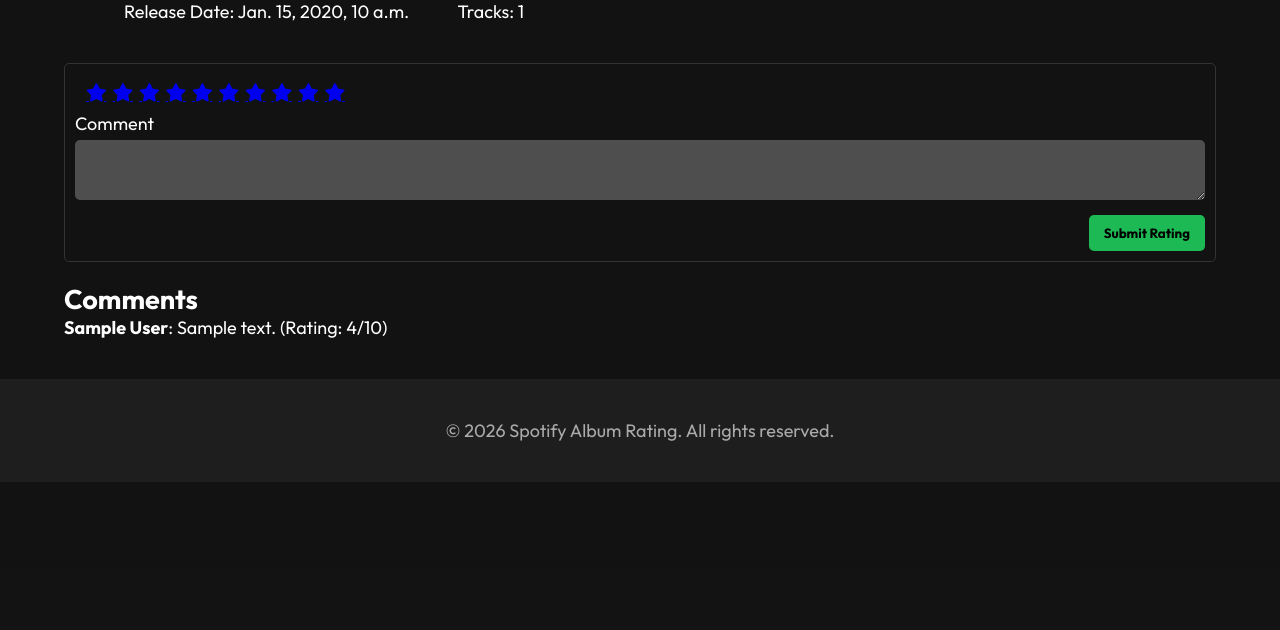
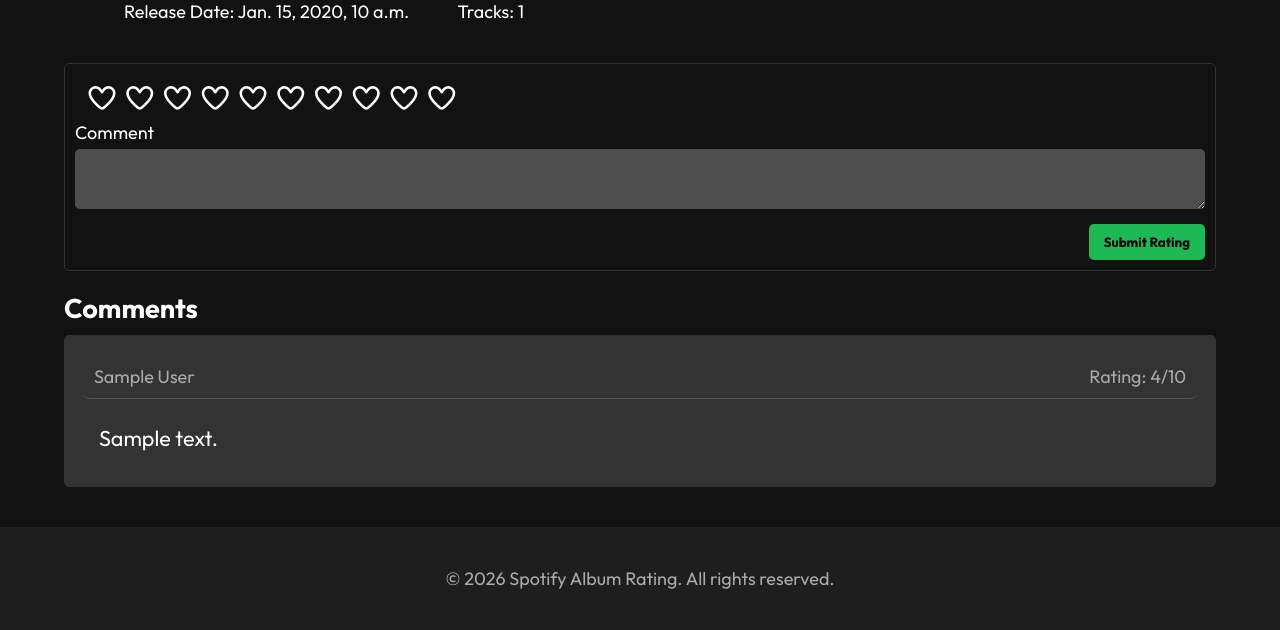
Before and after one commit to Nano10en/spotify-album-rating, a Django app: template music/templates/music/album_detail.html in a window 1280 px wide. Shown: the part 231-861 px from the top of the page. Before the commit the page ends 672 px from the top, so only its background shows below. Run offline with Django 5.2, Linux system fonts and the light colour scheme; a user stored in the database is signed in; tables that the repository leaves empty hold one stand-in row (values such as "Sample post"); the template is opened without the code that fills it: values that come from a table or form of the project are taken from there, most other values are stand-ins (such as "Sample title", 1, 10 or a date in 2020); grey boxes marked "Sample" are stand-in pictures; some libraries are stand-ins or nearby versions.

Commit message:
Checkpoint before codex changes

```diff
--- a/music/static/music/index.js
+++ b/music/static/music/index.js
@@ -33,4 +33,6 @@ $(".track-info").on("click", function () {
     $sep.stop(true, true).slideDown(200);
 
     $album.stop(true, true).animate({ height: 900 }, 200);
+
+    $('html, body').animate({ scrollTop: 0 }, 500);
 });
--- a/music/static/music/styles.css
+++ b/music/static/music/styles.css
@@ -149,9 +149,11 @@ main .album-artist {
     margin: 20px;
 }
 
-.album-details div.tracks p {
+.album-details div.tracks p,
+.comments .show-comment p {
     font-size: 1.2em;
     padding: 15px;
+    color: #fff;
 }
 
 .album-details div.tracks .track-info {
--- a/music/templates/music/album_detail.html
+++ b/music/templates/music/album_detail.html
@@ -65,20 +65,20 @@
                     </div>
                 </form>
                 <div class="show-comment">
-                    {% for track_comment in tracks_comments %}
-                        {% if track_comment.track_id == track.id %}
+                    {% for track_comment in track.comments %}
                         <div>
                         <div class="author-rating">
-                                    {% if request.user.spotifyprofile.display_name != "" %}
-                                        <span>{{ request.user.spotifyprofile.display_name }}</span>
+                            {% if track_comment.author.spotifyprofile.display_name %}
+                            <span>{{ track_comment.author.spotifyprofile.display_name }}</span>
                             {% else %}
-                                        <span>{{ request.user.username }}</span>
+                            <span>{{ track_comment.author.username }}</span>
                             {% endif %}
                             <span>Rating: {{ track_comment.rating }}/10</span>
                         </div>
                         <p>{{ track_comment.content }}</p>
                         </div>
-                        {% endif %}
+                    {% empty %}
+                        <p>No comments yet.</p>
                     {% endfor %}
                 </div>
             </div>
@@ -91,20 +91,30 @@
             {% csrf_token %}
             <div class="review-section">
                 <div class="star-wrapper">
-                    <a href="#" class="fas fa-star s1"></a>
-                    <a href="#" class="fas fa-star s2"></a>
-                    <a href="#" class="fas fa-star s3"></a>
-                    <a href="#" class="fas fa-star s4"></a>
-                    <a href="#" class="fas fa-star s5"></a>
-                    <a href="#" class="fas fa-star s6"></a>
-                    <a href="#" class="fas fa-star s7"></a>
-                    <a href="#" class="fas fa-star s8"></a>
-                    <a href="#" class="fas fa-star s9"></a>
-                    <a href="#" class="fas fa-star s10"></a>
+                    <input type="radio" name="rating" id="r10_{{ album.id }}" value="10">
+                    <label for="r10_{{ album.id }}" class="fa-regular fa-heart"></label>
+                    <input type="radio" name="rating" id="r9_{{ album.id }}" value="9">
+                    <label for="r9_{{ album.id }}" class="fa-regular fa-heart"></label>
+                    <input type="radio" name="rating" id="r8_{{ album.id }}" value="8">
+                    <label for="r8_{{ album.id }}" class="fa-regular fa-heart"></label>
+                    <input type="radio" name="rating" id="r7_{{ album.id }}" value="7">
+                    <label for="r7_{{ album.id }}" class="fa-regular fa-heart"></label>
+                    <input type="radio" name="rating" id="r6_{{ album.id }}" value="6">
+                    <label for="r6_{{ album.id }}" class="fa-regular fa-heart"></label>
+                    <input type="radio" name="rating" id="r5_{{ album.id }}" value="5">
+                    <label for="r5_{{ album.id }}" class="fa-regular fa-heart"></label>
+                    <input type="radio" name="rating" id="r4_{{ album.id }}" value="4">
+                    <label for="r4_{{ album.id }}" class="fa-regular fa-heart"></label>
+                    <input type="radio" name="rating" id="r3_{{ album.id }}" value="3">
+                    <label for="r3_{{ album.id }}" class="fa-regular fa-heart"></label>
+                    <input type="radio" name="rating" id="r2_{{ album.id }}" value="2">
+                    <label for="r2_{{ album.id }}" class="fa-regular fa-heart"></label>
+                    <input type="radio" name="rating" id="r1_{{ album.id }}" value="1">
+                    <label for="r1_{{ album.id }}" class="fa-regular fa-heart"></label>
                 </div>
                 <div class="comment-section">
-                    <label for="track_comment_{{ track.id }}">Comment</label>
-                    <textarea type="text" id="track_comment_{{ track.id }}" name="comment" required></textarea>
+                    <label for="track_comment_{{ album.id }}">Comment</label>
+                    <textarea type="text" id="track_comment_{{ album.id }}" name="comment" required></textarea>
                 </div>
                 <div class="button-section">
                     <button type="submit">Submit Rating</button>
@@ -115,8 +125,16 @@
     <div class="comments">
         <h2>Comments</h2>
         {% for comment in comments %}
-            <div>
-                <p><strong>{{ comment.author.spotifyprofile.display_name }}</strong>: {{ comment.content }} (Rating: {{ comment.rating }}/10)</p>
+            <div class="show-comment">
+                <div class="author-rating">
+                    {% if request.user.spotifyprofile.display_name != "" %}
+                        <span>{{ request.user.spotifyprofile.display_name }}</span>
+                    {% else %}
+                        <span>{{ request.user.username }}</span>
+                    {% endif %}
+                    <span>Rating: {{ comment.rating }}/10</span>
+                </div>
+                <p>{{ comment.content }}</p>
             </div>
         {% empty %}
             <p>No comments yet.</p>
```
Also changed, not shown: music/views.py (+16 -2 lines). Lines whose indentation alone changed are shown as unchanged.
